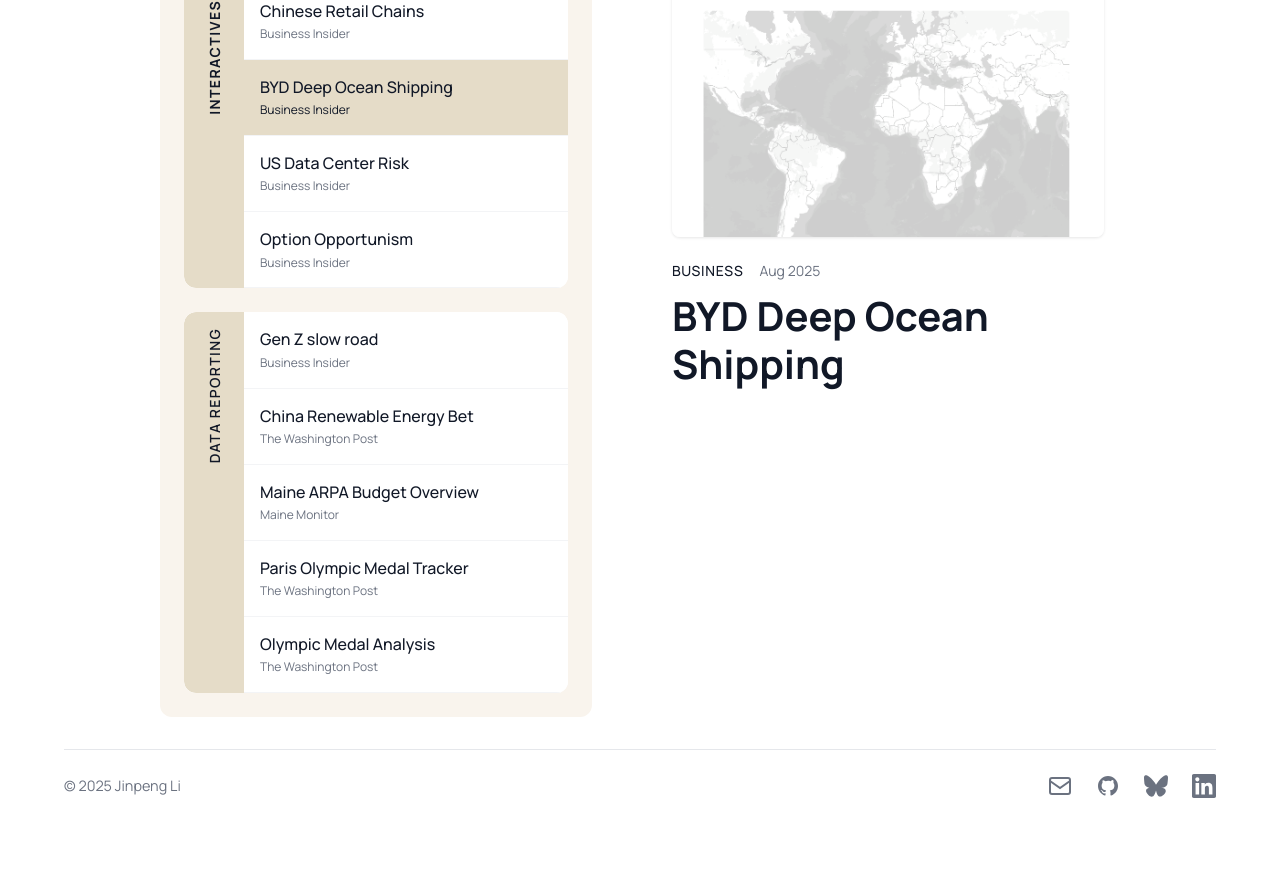
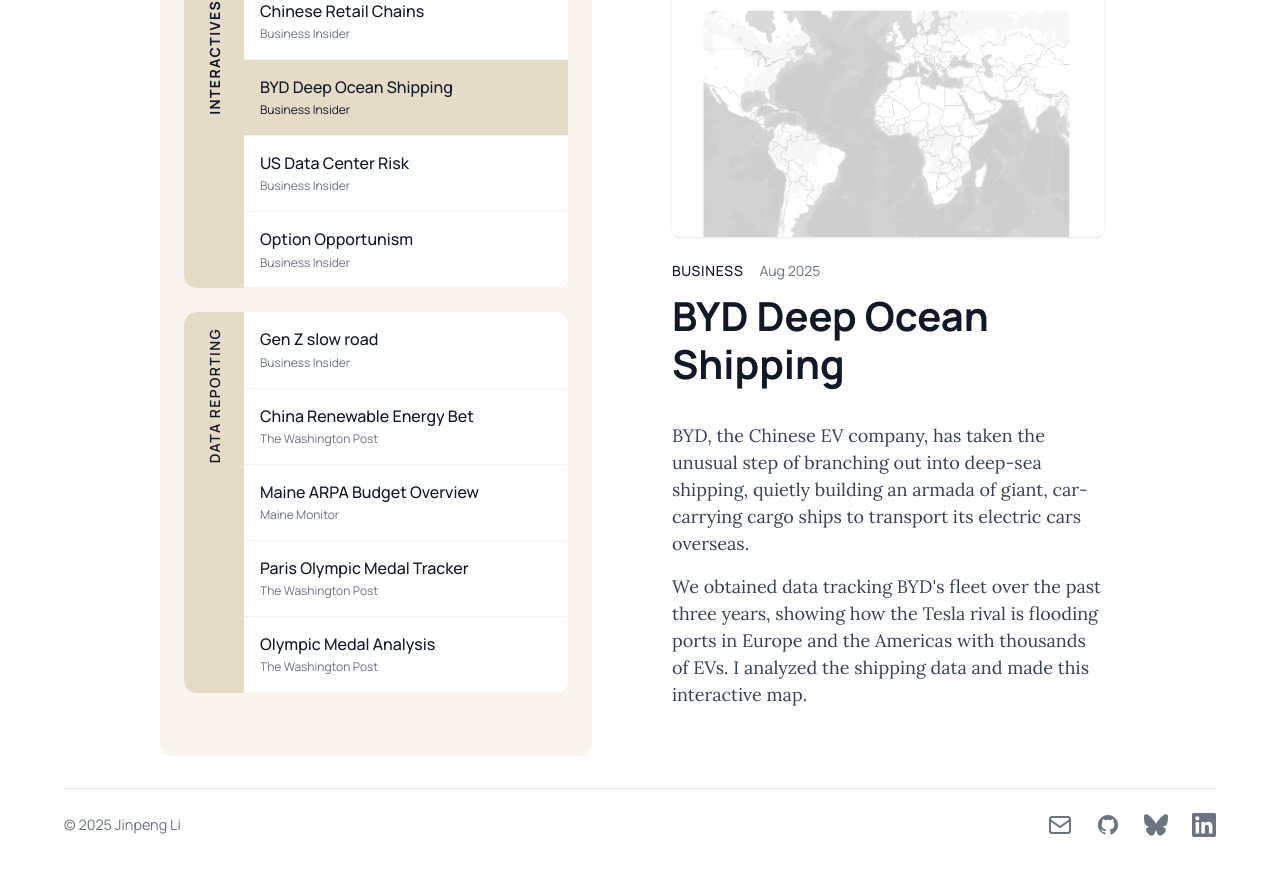
Before and after one commit to itsjpli/JP-portfolio-website, a SvelteKit app: page / in a window 1280 px wide. Shown: the part 695-1564 px from the top of the page. Before the commit the page ends 1525 px from the top, so only its background shows below. Built offline with nearby package versions, Linux system fonts and the light colour scheme.

Commit message:
add descriptions

```diff
--- a/src/lib/data/projects.json
+++ b/src/lib/data/projects.json
@@ -6,7 +6,7 @@
     "category": "Business",
     "type": "Interactives",
     "date": "August 2025",
-    "description": "",
+    "description": "Chinese retail chains are betting big that American consumers can revive the growth they're losing at home. I found that in New York City alone, 20 Chinese retail chains have opened more than 40 stores across the food, beverage, and fashion sectors over the past two years.\n\nIt's fun to read these Chinese companies' five-year financial reports and made this interactive map.",
     "thumbnail": "/images/Chinese_retails.gif",
     "url": "https://www.businessinsider.com/chinese-retail-brands-labubu-luckin-expand-us-open-stores-data-2025-8"
   },
@@ -17,7 +17,7 @@
     "category": "Business",
     "type": "Interactives",
     "date": "August 2025",
-    "description": "",
+    "description": "BYD, the Chinese EV company, has taken the unusual step of branching out into deep-sea shipping, quietly building an armada of giant, car-carrying cargo ships to transport its electric cars overseas.\n\nWe obtained data tracking BYD's fleet over the past three years, showing how the Tesla rival is flooding ports in Europe and the Americas with thousands of EVs. I analyzed the shipping data and made this interactive map.",
     "thumbnail": "/images/BYDshipping.gif",
     "url": "https://www.businessinsider.com/see-byds-fleet-car-carrying-cargo-ships-tesla-2025-8"
   },
@@ -28,7 +28,7 @@
     "category": "Investigation",
     "type": "Interactives",
     "date": "June 2025",
-    "description": "",
+    "description": "Business Insider's year-long investigation deep dives into the cost of US data centers and verifies the locations of these data centers, which were intentionally obscured by the government. I contributed static graphics and several maps for this series.\n\nCollaborating with the team, we offer a searchable map of all 1,240 data centers we identified as built or approved for construction by the end of 2024.",
     "thumbnail": "/images/datacenter.gif",
     "url": "https://www.businessinsider.com/ai-data-center-development-true-cost-environmental-impact-2025-6"
   },
--- a/src/routes/+page.svelte
+++ b/src/routes/+page.svelte
@@ -34,7 +34,7 @@
 
 <svelte:head>
 	<title>Jinpeng Li</title>
-	<meta name="description" content="Interactive project showcase" />
+	<meta name="description" content="Jinpeng Li is a data graphics journalist" />
 </svelte:head>
 
 <div class="container">
@@ -57,7 +57,6 @@
 					{featuredProject.title}
 				</a>
 			</h1>
-			<p class="featured-description">{featuredProject.description}</p>
 		</div>
 	</section>
 
@@ -181,7 +180,9 @@
 				</div>
 
 				<div class="detail-description">
-					<p>{hoveredProject.description}</p>
+					{#each hoveredProject.description.split('\n').filter(p => p.trim()) as paragraph}
+						<p>{paragraph}</p>
+					{/each}
 				</div>
 			{/if}
 		</div>
@@ -312,6 +313,14 @@
 		line-height: 1.6;
 		color: #374151;
 		margin: 0.25rem 0 0 0;
+	}
+
+	.featured-description p {
+		margin: 0 0 0.75rem 0;
+	}
+
+	.featured-description p:last-child {
+		margin-bottom: 0;
 	}
 
 	/* Navigation Bar */
@@ -599,7 +608,11 @@
 	}
 
 	.detail-description p {
-		margin: 0;
+		margin: 0 0 1rem 0;
+	}
+
+	.detail-description p:last-child {
+		margin-bottom: 0;
 	}
 
 	/* Responsive Design */
--- a/src/routes/about/+page.svelte
+++ b/src/routes/about/+page.svelte
@@ -15,10 +15,10 @@
 				Hi, I'm Jinpeng Li (李金朋), also go by "JP". I'm a journalist who specializes in using data analysis and visualization to enhance traditional reporting.
 			</p>
 			<p>
-				I have previously analyzed, designed, developed, and written at Business Insider, The Dallas Morning News, The Washington Post, and Investigative Reporting Workshop.
+				I have previously analyzed, designed, developed, and written at <a href="https://www.businessinsider.com/author/jinpeng-li" target="_blank" rel="noopener noreferrer">Business Insider</a>, The Dallas Morning News, <a href="https://www.washingtonpost.com/people/jinpeng-li/" target="_blank" rel="noopener noreferrer">The Washington Post</a>, and Investigative Reporting Workshop.
 			</p>
 			<p>
-				I graduated from the University of Texas at Austin with an M.A. in journalism and media and from Hainan University with a B.A. in finance.
+				I graduated from the University of Texas at Austin with a M.A. in journalism and media and from Hainan University with a B.A. in finance.
 			</p>
 			<p>
 				Let's chat! I'm obsessed with imagining the future of media business, and  falling down TikTok animal video rabbit holes 🦒🐘🦩.
```
